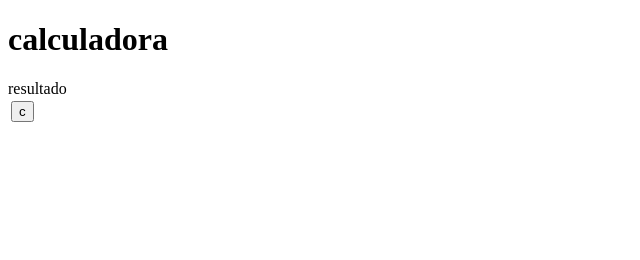
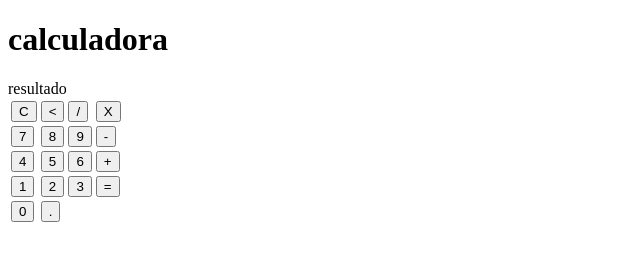
Before and after one commit to joaquimantonio/calculadora-j, a plain HTML site: page index.html in a window 1280 px wide. Shown: the whole page, without its empty margins (0-640 px from the left). Drawn offline with Linux system fonts and the light colour scheme.

Commit message:
Add files via upload

```diff
--- a/index.html
+++ b/index.html
@@ -4,7 +4,7 @@
     <meta charset="UTF-8">
     <meta name="viewport" content="width=device-width, initial-scale=1.0">
     <title>calculadora</title>
-    <link rel="stylesheet" helf="stles.css">
+    <link rel="stylesheet" helf="styles.css">
 </head>
 <body>
   <div class="calculadora">
@@ -12,8 +12,33 @@
     <p_id="resultado">resultado</p_id>
     <table>
         <tr>
-            <td><button class="botao">c</button></td>
+          <td><button class="botao">C</button></td>
+          <td><button class="botao"><</button></td>
+          <td><button class="botao">/</button></td>
+          <td><button class="botao">X</button></td>
         </tr>
+        <tr>
+          <td><button class="botao">7</button></td>
+          <td><button class="botao">8</button></td>
+          <td><button class="botao">9</button></td>
+          <td><button class="botao">-</button></td>
+        </tr>
+        <tr>
+          <td><button class="botao">4</button></td>
+          <td><button class="botao">5</button></td>
+          <td><button class="botao">6</button></td>
+          <td><button class="botao">+</button></td>
+        </tr>
+        <tr>
+          <td><button class="botao">1</button></td>
+          <td><button class="botao">2</button></td>
+          <td><button class="botao">3</button></td>
+          <td><button class="botao">=</button></td>
+        </tr>
+        <tr>
+          <td><button class="botao">0</button></td>
+          <td><button class="botao">.</button></td>
+      </tr>
     </table>
   </div>
 </body>
```
